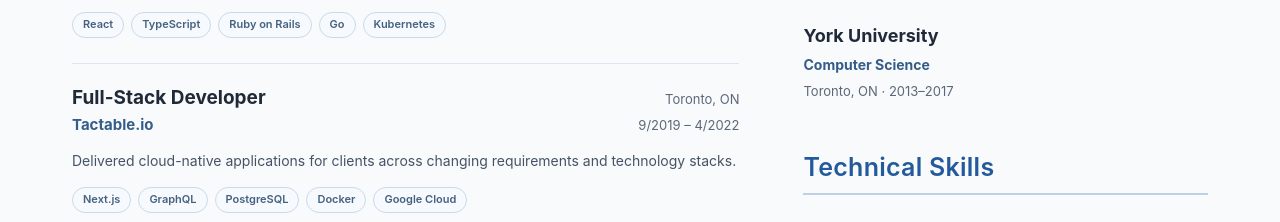
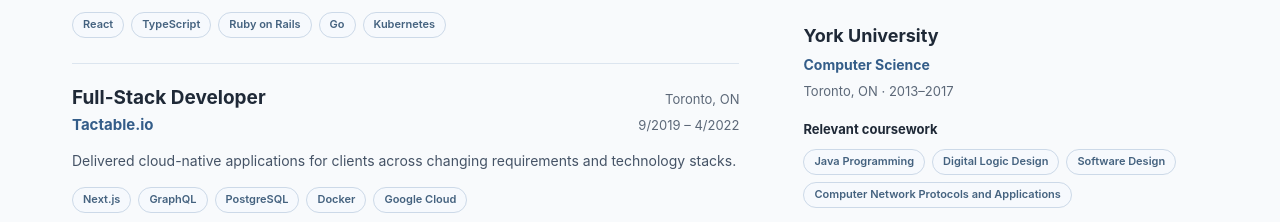
Before and after one commit to moeealii/cloud-resume, a Gatsby site: page / in a window 1280 px wide. Shown: the part 725-947 px from the top of the page. Built offline with nearby package versions, Linux system fonts and the light colour scheme; Gatsby itself is replaced by a stand-in of ours.

Commit message:
Restore York University coursework chips

```diff
--- a/data/profile.json
+++ b/data/profile.json
@@ -11,7 +11,13 @@
       "institution": "York University",
       "field": "Computer Science",
       "location": "Toronto, ON",
-      "years": "2013–2017"
+      "years": "2013–2017",
+      "coursework": [
+        "Java Programming",
+        "Digital Logic Design",
+        "Software Design",
+        "Computer Network Protocols and Applications"
+      ]
     }
   ],
   "experience": [
--- a/src/components/Education.js
+++ b/src/components/Education.js
@@ -12,6 +12,18 @@
         <p>
           {item.location} · {item.years}
         </p>
+        {item.coursework && (
+          <div className="education-coursework">
+            <h4>Relevant coursework</h4>
+            <div className="tag-list">
+              {item.coursework.map((course) => (
+                <span className="tag" key={course}>
+                  {course}
+                </span>
+              ))}
+            </div>
+          </div>
+        )}
       </div>
     ))}
   </section>
--- a/src/styles.css
+++ b/src/styles.css
@@ -218,6 +218,17 @@
   color: var(--muted);
   margin: 6px 0 0;
 }
+.education-coursework {
+  margin-top: 18px;
+}
+.education-coursework h4 {
+  font-size: 13px;
+  font-weight: 650;
+  margin: 0;
+}
+.education-coursework .tag-list {
+  margin-top: 10px;
+}
 .certification-list {
   display: grid;
   gap: 10px;
```
